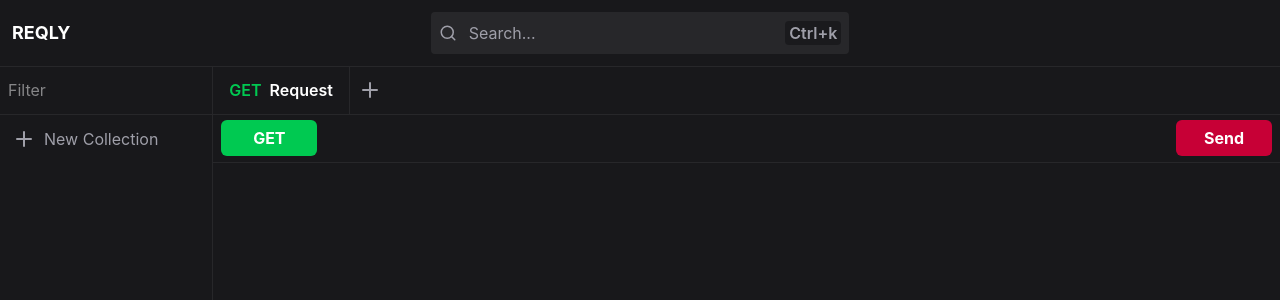
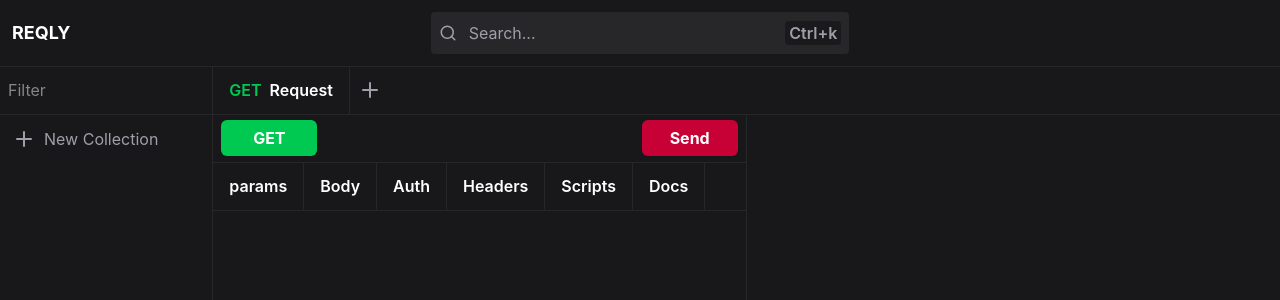
Before and after one commit to gbcosta/Reqly, a React (Vite) app: page / in a window 1280 px wide. Shown: the top 300 px of the page. Built offline with nearby package versions, Linux system fonts and the light colour scheme.

Commit message:
requestTab update

```diff
--- a/src/components/workspace/index.tsx
+++ b/src/components/workspace/index.tsx
@@ -1,16 +1,23 @@
 import { RequestHeader } from "./requestHeader";
+import { RequestTab } from "./requestTab";
 import { Sidebar } from "./sidebar";
 import { WorkspaceTab } from "./workspaceTab";
 
 export const Workspace = () => {
   return (
     <div
-      className="grid grid-cols-12  h-full row-span-11 col-span-12
-            grid-rows-[repeat(2,48px)_repeat(10,1fr)]"
+      className="grid grid-cols-12 h-full row-span-11 col-span-12
+            grid-rows-[repeat(1,48px)_repeat(11,1fr)]"
     >
       <Sidebar />
       <WorkspaceTab />
-      <RequestHeader />
+      <div
+        className="grid grid-cols-5 col-span-5 row-span-11 border-r border-r-zinc-800
+                grid-rows-[repeat(2,48px)_repeat(8,1fr)]"
+      >
+        <RequestHeader />
+        <RequestTab />
+      </div>
     </div>
   );
 };
--- a/src/components/workspace/requestHeader.tsx
+++ b/src/components/workspace/requestHeader.tsx
@@ -2,7 +2,7 @@
 
 export const RequestHeader = () => {
   return (
-    <div className="col-span-10 row-span-1">
+    <div className="col-span-12 row-span-1">
       <div className="flex gap-4 h-full items-center border-b border-b-zinc-800 px-2">
         <RequestButton requestType="GET" />
         <input className="h-full w-full outline-none text-zinc-200" />
@@ -16,7 +16,7 @@
   return (
     <button
       className={`${requestColors.bg[requestType]} rounded-md text-white font-bold
-                    min-w-24 text-md p-1.5`}
+                    min-w-24 text-md p-1.5 cursor-pointer`}
     >
       {requestType}
     </button>
@@ -25,7 +25,8 @@
 const SendButton = () => {
   return (
     <button
-      className={`rounded-md text-white font-bold min-w-24 text-md p-1.5 bg-rose-700`}
+      className={`rounded-md text-white font-bold min-w-24 text-md p-1.5 bg-rose-700
+            cursor-pointer`}
     >
       Send
     </button>
--- a/src/components/workspace/requestTab.tsx
+++ b/src/components/workspace/requestTab.tsx
@@ -1,3 +1,22 @@
-const RequestTab = () => {
-  return <div></div>;
+export const RequestTab = () => {
+  return (
+    <div className="col-span-10 row-span-1">
+      <div className="flex items-center border-b border-b-zinc-800 h-full">
+        {["params", "Body", "Auth", "Headers", "Scripts", "Docs"].map((e) => {
+          return <TabItem name={e} key={e} />;
+        })}
+      </div>
+    </div>
+  );
 };
+
+const TabItem = ({ name }: { name: string }) => {
+  return (
+    <div
+      className="px-4 h-full border-r border-r-zinc-800 flex gap-2 text-white
+            justify-center items-center font-semibold text-md cursor-pointer hover:bg-zinc-800"
+    >
+      <span> {name}</span>
+    </div>
+  );
+};
--- a/src/components/workspace/workspaceTab.tsx
+++ b/src/components/workspace/workspaceTab.tsx
@@ -25,7 +25,7 @@
   return (
     <div
       className="px-4 h-full border-r border-r-zinc-800 flex gap-2 text-white
-            justify-center items-center font-semibold text-md"
+            justify-center items-center font-semibold text-md cursor-pointer hover:bg-zinc-800"
     >
       <span className={`${requestColors.text[requestType]} `}>
         {requestType}
```
